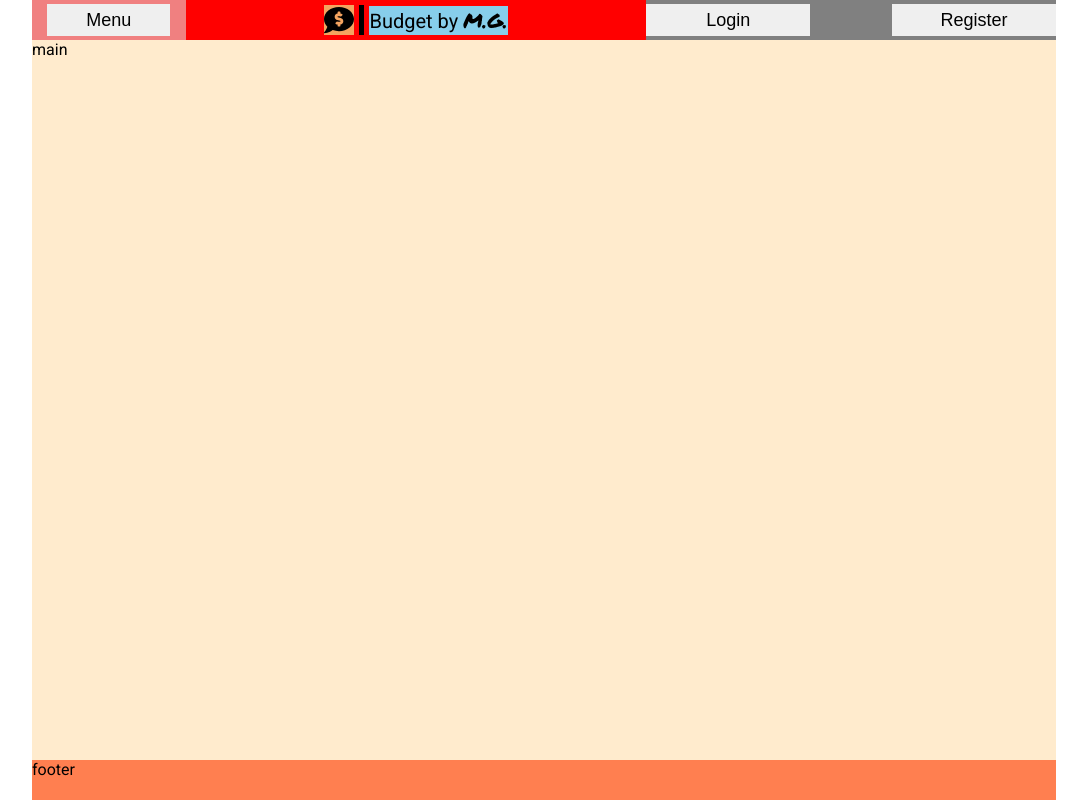
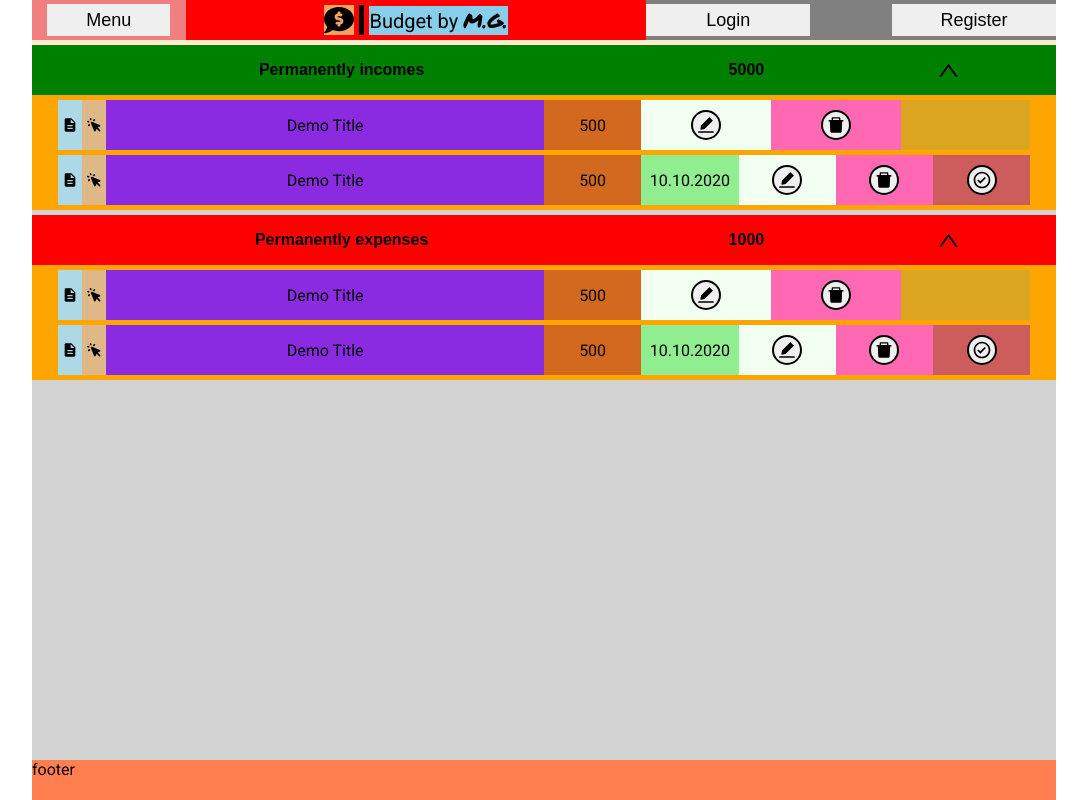
Before and after one commit to MichalGruszczak/BUDGET_React_Redux_Express_MongoDB, a React (Create React App) app in the folder CLIENT/: page / in a window 1280 px wide. Shown: the whole page, without its empty margins (96-1183 px from the left). Built offline with nearby package versions, Linux system fonts and the light colour scheme.

Commit message:
Create accordion and make simple layout for item

```diff
--- /dev/null
+++ b/CLIENT/src/components/Accordion.js
@@ -0,0 +1,41 @@
+import React, { useState } from "react";
+import "./Accordion.scss";
+import { AiOutlineDown } from "react-icons/ai";
+import Item from "./Item";
+
+const Accordion = (props) => {
+  const [isOpen, setIsOpen] = useState(true);
+
+  const toggleAccordion = () => {
+    setIsOpen(!isOpen);
+  };
+
+  return (
+    <div className="accordion">
+      {console.log("Accordion reloaded")}
+      <button
+        onClick={toggleAccordion}
+        className={props.type === "income" ? "accordion__bar" : "accordion__bar expense"}
+      >
+        <div className="accordion__title">
+          <span>{props.title}</span>
+        </div>
+        <div className="accordion__amount">
+          <span>{props.amount}</span>
+        </div>
+        <div className="accordion__arrow">
+          <AiOutlineDown
+            className={isOpen ? "accordion__icon active" : "accordion__icon"}
+          />
+        </div>
+      </button>
+      <div className={isOpen ? "accordion__content active" : "accordion__content"}>
+        {/* {props.content} */}
+        <Item type="income" />
+        <Item type="expense" />
+      </div>
+    </div>
+  );
+};
+
+export default Accordion;
--- /dev/null
+++ b/CLIENT/src/components/Accordion.scss
@@ -0,0 +1,62 @@
+@import "../mixins.scss";
+
+.accordion {
+  width: 100%;
+  height: auto;
+  margin-top: 5px;
+
+  .accordion__bar {
+    margin: 0;
+    display: block;
+    border: none;
+    width: 100%;
+    height: 50px;
+    background-color: green;
+    display: flex;
+    align-items: center;
+    font-size: 16px;
+    font-weight: bold;
+    cursor: pointer;
+
+    .accordion__title {
+      flex-basis: 60%;
+      @include div-center;
+    }
+
+    .accordion__amount {
+      flex-basis: 20%;
+      @include div-center;
+    }
+
+    .accordion__arrow {
+      @include div-center;
+      flex-basis: 20%;
+      font-size: 25px;
+
+      .accordion__icon {
+        transform-origin: 50% 50%;
+        transition: 0.2s linear;
+      }
+
+      .accordion__icon.active {
+        transform: rotate(180deg);
+      }
+    }
+  }
+
+  .accordion__content {
+    overflow: hidden;
+    width: 100%;
+    max-height: 0;
+    background-color: orange;
+    transition: 0.2s linear;
+  }
+
+  .accordion__content.active {
+    max-height: 300px;
+  }
+
+  .accordion__bar.expense {
+    background-color: red;
+  }
+}
--- /dev/null
+++ b/CLIENT/src/components/Item.js
@@ -0,0 +1,73 @@
+import React, { useState } from "react";
+import "./Item.scss";
+import { MdDescription } from "react-icons/md";
+import { HiCursorClick } from "react-icons/hi";
+import { AiFillEdit } from "react-icons/ai";
+import { AiFillDelete } from "react-icons/ai";
+import { BiCheckCircle } from "react-icons/bi";
+
+const Item = (props) => {
+  const [isDescription, setIsDescription] = useState(false);
+  const [isAnimating, setIsAnimating] = useState(false);
+
+  const demoTitle = "Demo Title";
+  const demoDescription = "Demo Description";
+
+  // Run text change and div animation synchronized
+  const toggleDescription = () => {
+    setIsAnimating(true);
+    setTimeout(() => setIsDescription(!isDescription), 150);
+    setTimeout(() => setIsAnimating(false), 300);
+  };
+
+  return (
+    <div className={props.type === "income" ? "item income" : "item"}>
+      <div onClick={toggleDescription} className="item__title">
+        {demoDescription ? (
+          <>
+            <div className={isAnimating ? "item__titleText active" : "item__titleText"}>
+              <span
+                className={isAnimating ? "item__textSpan active" : "expense__textSpan"}
+              >
+                {isDescription ? demoDescription : demoTitle}
+              </span>
+            </div>
+            <div className="item__click">
+              <HiCursorClick />
+            </div>
+            <div className="item__description">
+              <MdDescription />
+            </div>
+          </>
+        ) : (
+          <div className="item__titleWithoutDescr">Without description</div>
+        )}
+      </div>
+      <div className="item__amount">500</div>
+      {props.type === "income" ? null : <div className="item__deadline">10.10.2020</div>}
+      <div className="item__options">
+        <div className="item__edit">
+          <button className="item__btn edit">
+            <AiFillEdit />
+          </button>
+        </div>
+        <div className="item__delete">
+          <button className="item__btn delete">
+            <AiFillDelete />
+          </button>
+        </div>
+        {props.type === "income" ? (
+          <div className="item__empty"></div>
+        ) : (
+          <div className="item__done">
+            <button className="item__btn done">
+              <BiCheckCircle />
+            </button>
+          </div>
+        )}
+      </div>
+    </div>
+  );
+};
+
+export default Item;
--- /dev/null
+++ b/CLIENT/src/components/Item.scss
@@ -0,0 +1,151 @@
+@import "../mixins.scss";
+
+.item {
+  position: relative;
+  margin: 5px auto;
+  width: 95%;
+  height: 50px;
+  background-color: aquamarine;
+  display: grid;
+  grid-template-columns: 50% 10% 10% 30%;
+  grid-template-rows: 1fr;
+  grid-template-areas: "title amount deadline options";
+
+  .item__title {
+    grid-area: title;
+    background-color: blueviolet;
+    display: grid;
+    grid-template-columns: 5% 5% 90%;
+    grid-template-rows: 1fr;
+    grid-template-areas: " description click text";
+    cursor: pointer;
+
+    .item__titleWithoutDescr {
+      grid-area: text;
+      background-color: brown;
+      @include div-center;
+      cursor: auto;
+    }
+
+    .item__titleText {
+      grid-area: text;
+      @include div-center;
+      transition: 0.3s linear;
+
+      .item__textSpan.active {
+        animation: rotateTitleText 0.3s 1 linear both;
+      }
+    }
+
+    .item__titleText.active {
+      animation: rotateTitleDiv 0.3s 1 linear both;
+    }
+
+    .item__click {
+      grid-area: click;
+      background-color: burlywood;
+      @include div-center;
+    }
+
+    .item__description {
+      grid-area: description;
+      background-color: lightblue;
+      @include div-center;
+    }
+  }
+
+  .item__amount {
+    grid-area: amount;
+    background-color: chocolate;
+    @include div-center;
+  }
+
+  .item__deadline {
+    grid-area: deadline;
+    background-color: lightgreen;
+    @include div-center;
+  }
+
+  .item__options {
+    grid-area: options;
+    background-color: coral;
+    display: flex;
+
+    .item__btn {
+      @include div-center;
+      margin: 0;
+      padding: 0;
+      font-size: 20px;
+      width: 30px;
+      height: 30px;
+      border-radius: 50%;
+      border: 2px solid black;
+      cursor: pointer;
+      &:hover {
+        box-shadow: 0 0 2px 2px black;
+      }
+    }
+
+    .item__edit {
+      background-color: honeydew;
+      flex-basis: 33.3333%;
+      @include div-center;
+    }
+
+    .item__delete {
+      background-color: hotpink;
+      flex-basis: 33.3333%;
+      @include div-center;
+    }
+
+    .item__empty {
+      flex-basis: 33.3333%;
+      background-color: goldenrod;
+      @include div-center;
+    }
+
+    .item__done {
+      flex-basis: 33.3333%;
+      background-color: indianred;
+      @include div-center;
+    }
+  }
+}
+
+.item.income {
+  grid-template-columns: 50% 10% 40%;
+  grid-template-areas: "title amount options";
+}
+
+@keyframes rotateTitleDiv {
+  0% {
+    transform: rotateY(0deg);
+    background-color: blueviolet;
+  }
+
+  50% {
+    background-color: greenyellow;
+  }
+
+  100% {
+    transform: rotateY(360deg);
+  }
+}
+
+@keyframes rotateTitleText {
+  0% {
+    opacity: 1;
+  }
+
+  47% {
+    opacity: 0;
+  }
+
+  53% {
+    opacity: 0;
+  }
+
+  100% {
+    opacity: 1;
+  }
+}
--- a/CLIENT/src/components/LogReg.js
+++ b/CLIENT/src/components/LogReg.js
@@ -168,7 +168,7 @@ const Register = () => {
   const memoLogin = useMemo(() => {
     return (
       <div className="logReg__login">
-        {console.log("Login rerender!")}
+        {/* {console.log("Login rerender!")} */}
         {isAuthenticated ? (
           <span className="logReg__name">{`${userName}`}</span>
         ) : (
@@ -270,7 +270,7 @@ const Register = () => {
   const memoRegister = useMemo(() => {
     return (
       <div className="logReg__register">
-        {console.log("Register rerender!")}
+        {/* {console.log("Register rerender!")} */}
         {isAuthenticated ? (
           <button onClick={logout} className="logReg__btn">
             Logout
@@ -414,7 +414,7 @@ const Register = () => {
 
   return (
     <div className="logReg">
-      {console.log("LogReg rerender")}
+      {/* {console.log("LogReg rerender")} */}
       {memoLogin}
       {memoRegister}
     </div>
--- a/CLIENT/src/components/Main.js
+++ b/CLIENT/src/components/Main.js
@@ -1,8 +1,18 @@
 import React from "react";
 import "./Main.scss";
+import Monthly from "./Monthly";
+import { BrowserRouter as Router, Switch, Route } from "react-router-dom";
 
 const Main = () => {
-  return <div className="main">main</div>;
+  return (
+    <Router>
+      <div className="main">
+        <Switch>
+          <Route path="/" exact component={Monthly} />
+        </Switch>
+      </div>
+    </Router>
+  );
 };
 
 export default Main;
--- /dev/null
+++ b/CLIENT/src/components/Monthly.js
@@ -0,0 +1,27 @@
+import React from "react";
+import "./Monthly.scss";
+import Accordion from "./Accordion";
+
+const contentIncomes = <h1>My incomes</h1>;
+const contentExpenses = <h1>My expenses</h1>;
+
+const Monthly = () => {
+  return (
+    <div className="monthly">
+      <Accordion
+        title={"Permanently incomes"}
+        amount={5000}
+        type={"income"}
+        content={contentIncomes}
+      />
+      <Accordion
+        title={"Permanently expenses"}
+        amount={1000}
+        type={"expense"}
+        content={contentExpenses}
+      />
+    </div>
+  );
+};
+
+export default Monthly;
--- /dev/null
+++ b/CLIENT/src/components/Monthly.scss
@@ -0,0 +1,7 @@
+@import "../mixins.scss";
+
+.monthly {
+  width: 100%;
+  height: 100%;
+  background-color: lightgray;
+}
```
